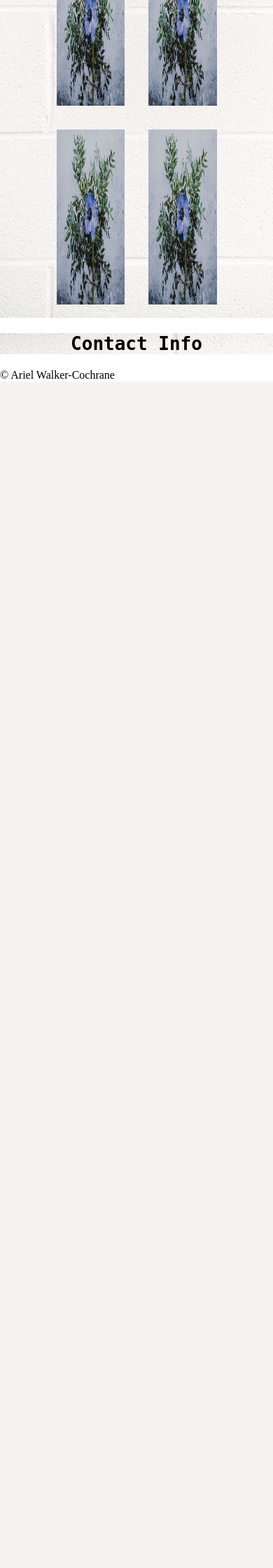
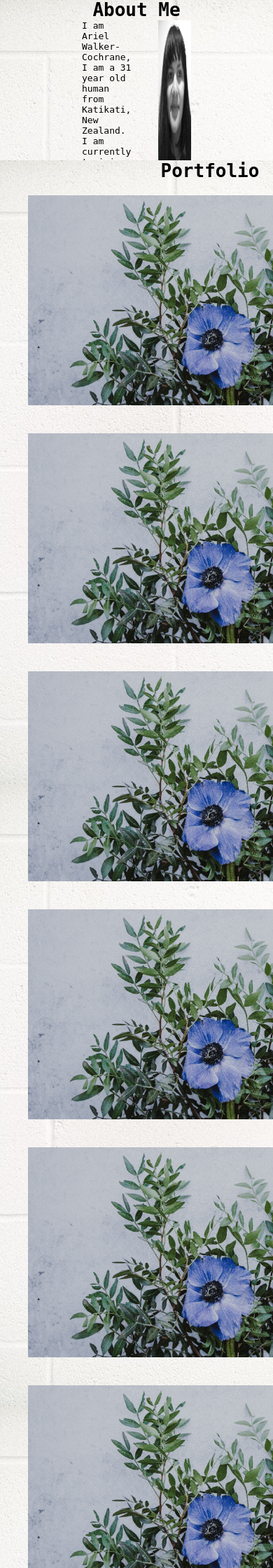
Before and after one commit to arielwc/portfolio, a PHP site: page / in a window 390 px wide; the page is wider, and only the part inside the window is pictured. Shown: the part 801-3041 px from the top of that part at 70% size. Before the commit the page ends 1346 px from the top of that part, so only its background shows below. Run offline with PHP 8.4, Linux system fonts and the light colour scheme.

Commit message:
alignedportfolio images, attemped responsiveness

```diff
--- a/index.html
+++ b/index.html
@@ -8,7 +8,8 @@
 </head>
 <body>
     <section id="home-content">
-        <img class= "alignment" src="Logo.png">
+        <div class="beach-banner">
+        </div>
         <nav class="background-width">
             <ul>
                 <li><a href="#home-content">Home</a></li>
@@ -20,6 +21,7 @@
             <div class="hamburger"></div>
             <div class="hamburger"></div>
         </nav>
+
     </section>
 
     <section id="about-me" class="background-width alignment">
@@ -35,12 +37,30 @@
 
     <section id="portfolio" class="background-width alignment">
         <h1>Portfolio</h1>
-        <img src="Placeholder-Flowers.jpg">
-        <img src="Placeholder-Flowers.jpg">
-        <img src="Placeholder-Flowers.jpg">
-        <img src="Placeholder-Flowers.jpg">
-        <img src="Placeholder-Flowers.jpg">
-        <img src="Placeholder-Flowers.jpg">
+        <div class="card">
+            <div class="project-image">
+            </div>
+        </div>
+        <div class="card">
+            <div class="project-image">
+            </div>
+        </div>
+        <div class="card">
+            <div class="project-image">
+            </div>
+        </div>
+        <div class="card">
+            <div class="project-image">
+            </div>
+        </div>
+        <div class="card">
+            <div class="project-image">
+            </div>
+        </div>
+        <div class="card">
+                <div class="project-image">
+                </div>
+        </div>
     </section>
 
     <section id="Contact" class="background-width alignment">
--- a/style.css
+++ b/style.css
@@ -5,19 +5,20 @@ body {
 h1 {
     font-family: monospace;
     font-size: 2em;
+    margin: 0;
 
 }
 
 #home-content {
     background-image: url("background.jpeg");
-
-    img {
-        height: 100px;
-        width: 25%;
-        display: block;
-        z-index: 1;
-    }
-
+    margin: 0 auto;
+    overflow: auto;
+}
+.beach-banner {
+    background-image: url("beach-banner.jpg");
+    background-size: cover;
+    height: 800px;
+    width:100%;
 }
 
 #about-me {
@@ -35,6 +36,8 @@ h1 {
 
 #portfolio {
     background-image: url("background.jpeg");
+    overflow: auto;
+    position: center;
 
 h1 {
     margin: 0 auto;
@@ -46,6 +49,18 @@ img {
     height: 250px;
 }
 
+}
+
+.card {
+    padding: 20px;
+    width: 30%;
+    float: right;
+}
+
+.project-image {
+    background-image: url("Placeholder-Flowers.jpg");
+    background-size: cover;
+    height: 300px;
 }
 
 #Contact {
@@ -62,6 +77,7 @@ nav {
 
 ul {
     text-align: center;
+    font-family: Monospace;
     padding: 1% 0% 0% 0%;
 }
 
@@ -107,6 +123,7 @@ footer {
 .hamburger {
     display: none;
 }
+
 @media only screen and (max-width: 600px) {
     ul {
         display: none;
@@ -121,3 +138,13 @@ footer {
     }
 
 }
+
+@media screen and (max-width: 600px){
+    #portfolio{
+        width: 600px;
+    }
+    .card {
+        width: 90%;
+        position: center;
+    }
+}
```
